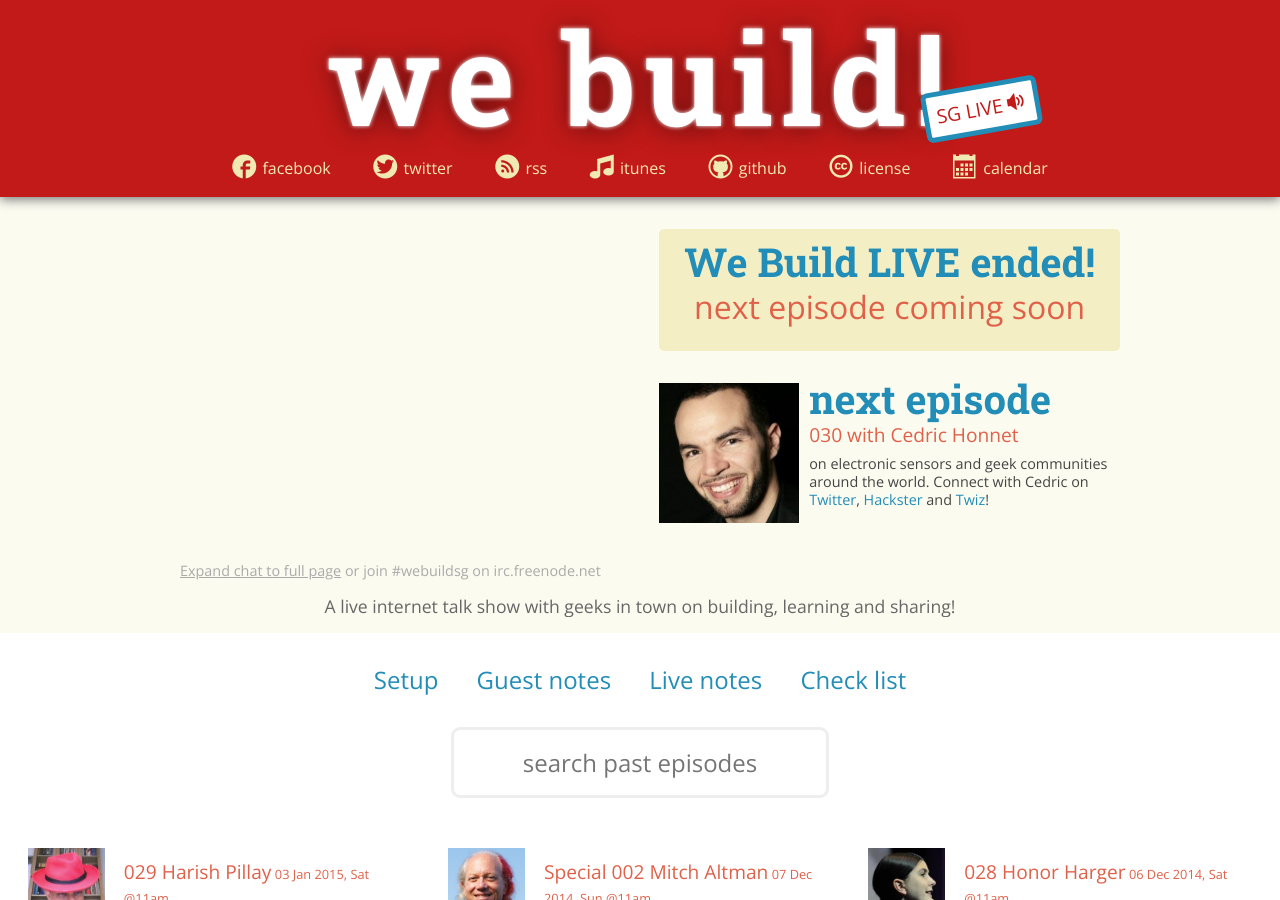
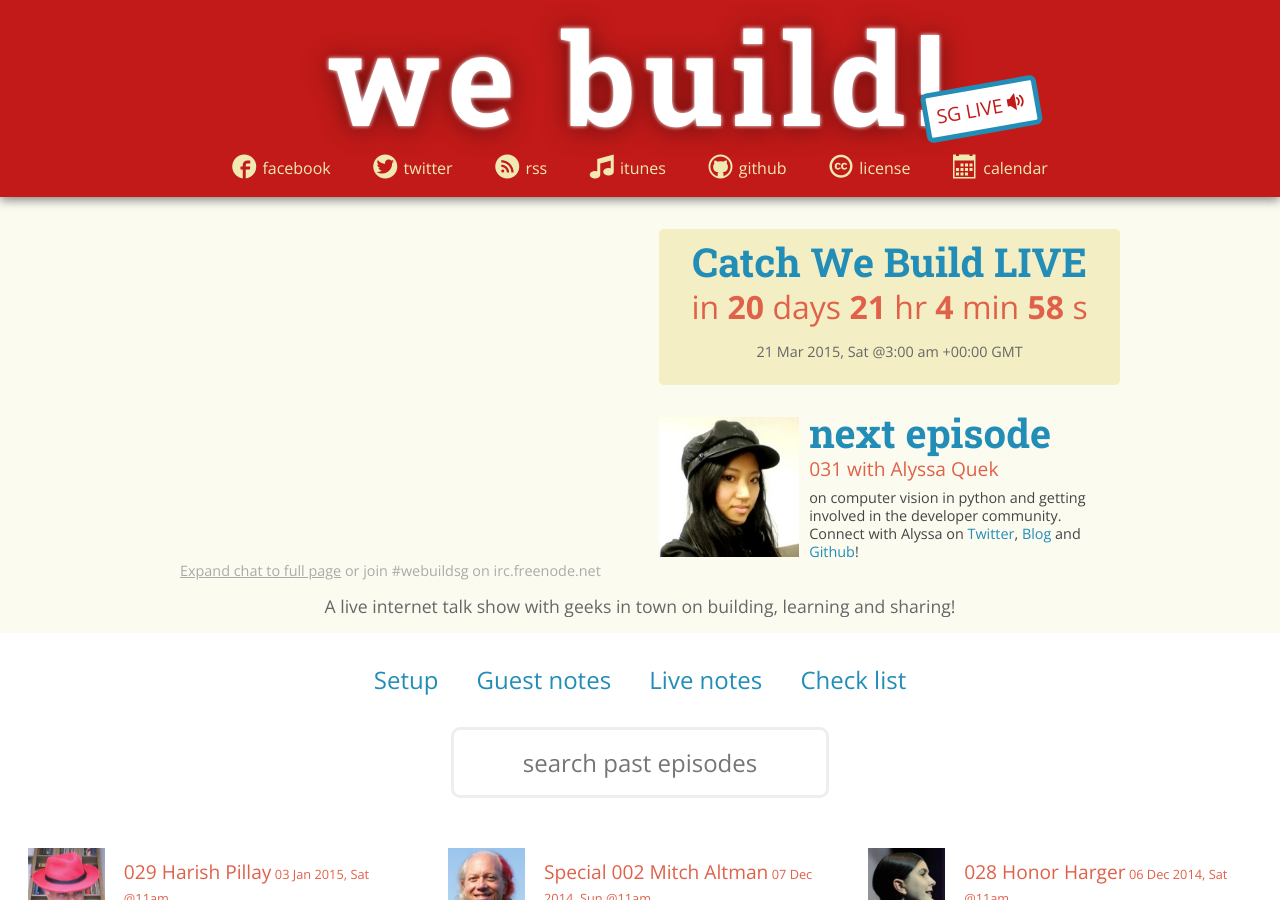
Before and after one commit to webuildsg/live, a Jekyll site: the page built from index.html, in a window 1280 px wide and 900 px high. Built offline with Jekyll 4.4.1, drawn with Linux system fonts in a browser that asks for light colours; Markdown is read by kramdown in place of the engine named in the settings.

Commit message:
next episode header

```diff
--- a/_config.yml
+++ b/_config.yml
@@ -23,10 +23,10 @@ default_logo : logo-100.jpg
 default_day : Sat
 default_time : 11am
 
-next_guest: "Cedric Honnet"
-next_episode: "030"
-next_podcast_start_time: 2015-02-28 11:00 +0800
-next_podcast_end_time: 2015-02-28 12:00 +0800
-next_profile: /img/030-cedric-honnet-profile.jpg
-next_topic: electronic sensors and geek communities around the world.
-next_connect: 'Connect with Cedric on <a href="https://twitter.com/brainiaxxx">Twitter</a>, <a href="https://www.hackster.io/cedric">Hackster</a> and <a href="http://twiz.io">Twiz</a>!'
+next_guest: "Alyssa Quek"
+next_episode: "031"
+next_podcast_start_time: 2015-03-21 11:00 +0800
+next_podcast_end_time: 2015-03-21 12:00 +0800
+next_profile: /img/031-alyssa-quek-profile.jpg
+next_topic: computer vision in python and getting involved in the developer community.
+next_connect: 'Connect with Alyssa on <a href="https://twitter.com/alyssaquek">Twitter</a>, <a href="http://scriptogr.am/alyssa">Blog</a> and <a href="https://github.com/alyssaq">Github</a>!'
```
Also changed, not shown: _dev_config.yml (+7 -7 lines), img/031-alyssa-quek-profile.jpg (added).
